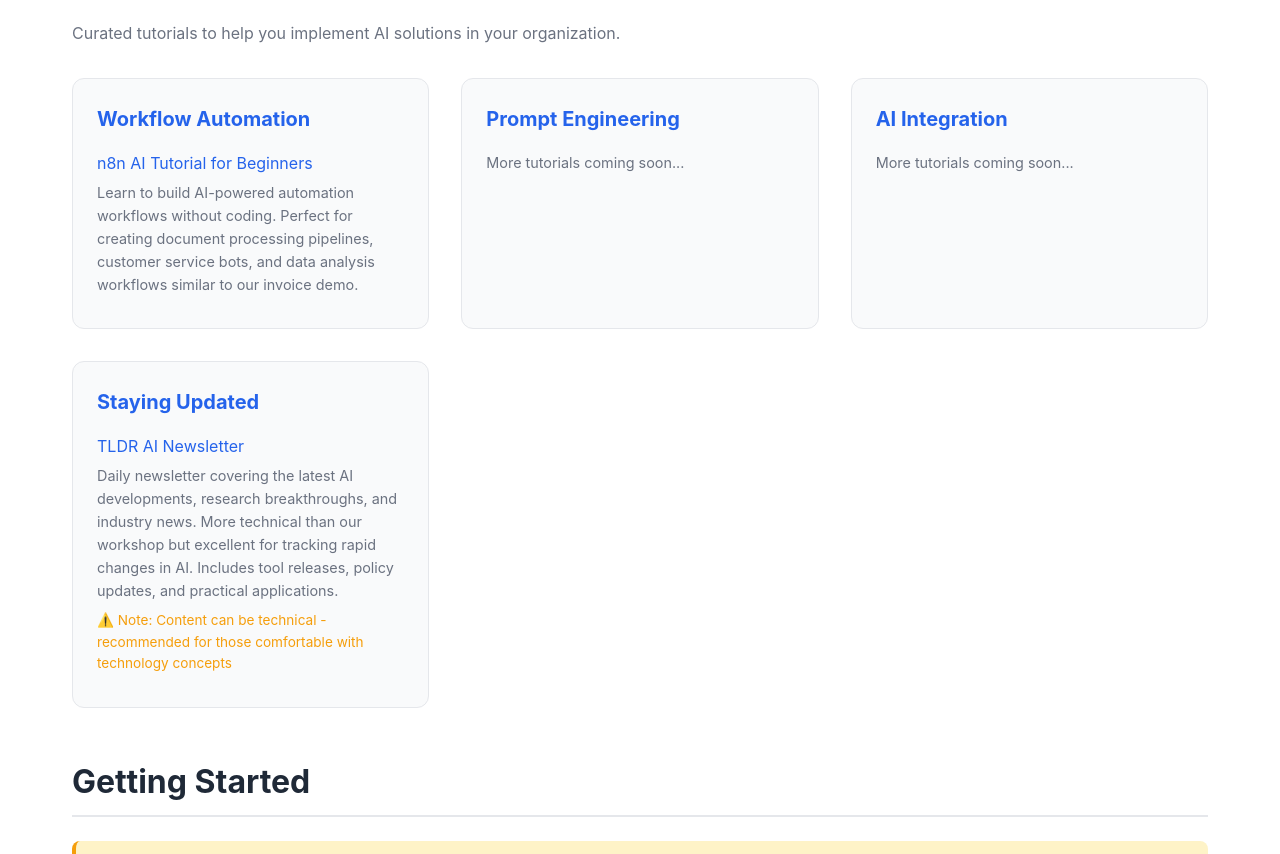
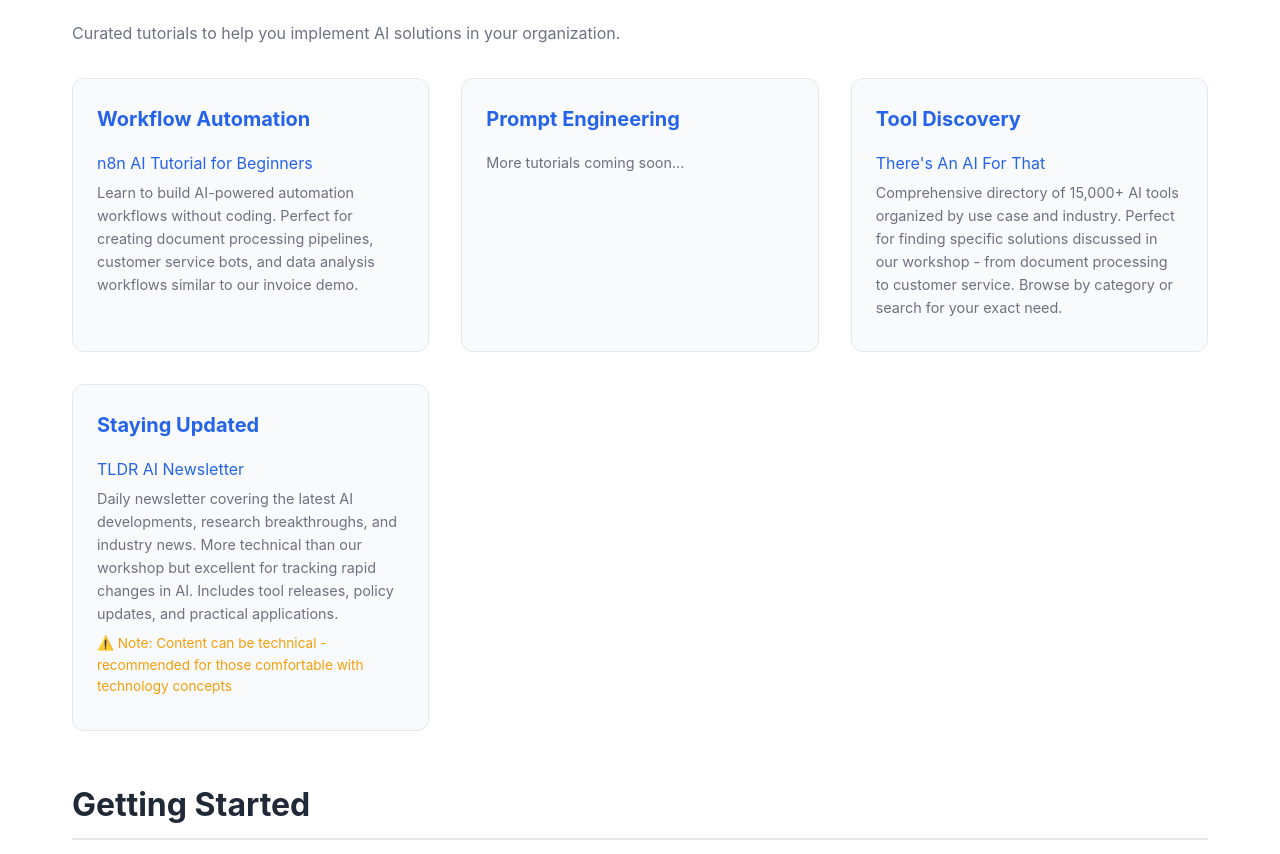
Before and after one commit to mahdi-b/ai-workshop-hilo, a plain HTML site: page index.html in a window 1280 px wide. Shown: the part 1970-2824 px from the top of the page. Drawn offline with Linux system fonts and the light colour scheme.

Commit message:
Add There's An AI For That to Tool Discovery category
- Replaced AI Integration placeholder with Tool Discovery category
- Added theresanaiforthat.com as comprehensive AI tool directory
- Noted it has 15,000+ tools organized by use case and industry
- Emphasized browsability and search capabilities for specific needs

```diff
--- a/index.html
+++ b/index.html
@@ -495,10 +495,15 @@
                 </div>
 
                 <div class="resource-card">
-                    <h3>AI Integration</h3>
+                    <h3>Tool Discovery</h3>
                     <ul>
-                        <li style="color: var(--text-light); font-size: 0.9rem;">
-                            More tutorials coming soon...
+                        <li>
+                            <a href="https://theresanaiforthat.com" target="_blank">
+                                There's An AI For That
+                            </a>
+                            <p style="color: var(--text-light); font-size: 0.9rem; margin-top: 0.25rem; padding-left: 0;">
+                                Comprehensive directory of 15,000+ AI tools organized by use case and industry. Perfect for finding specific solutions discussed in our workshop - from document processing to customer service. Browse by category or search for your exact need.
+                            </p>
                         </li>
                     </ul>
                 </div>
```
